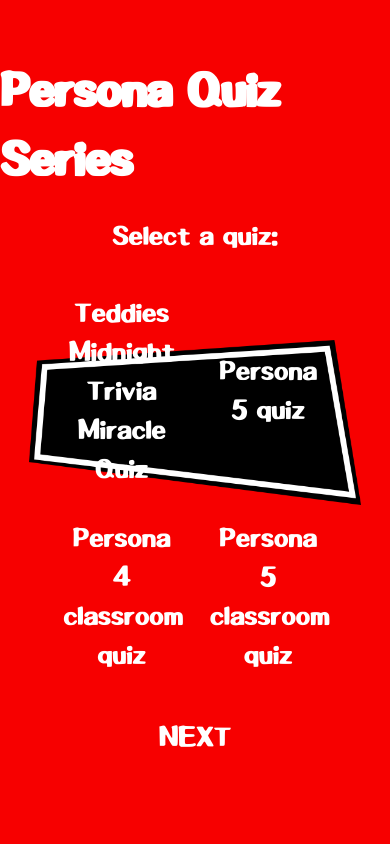
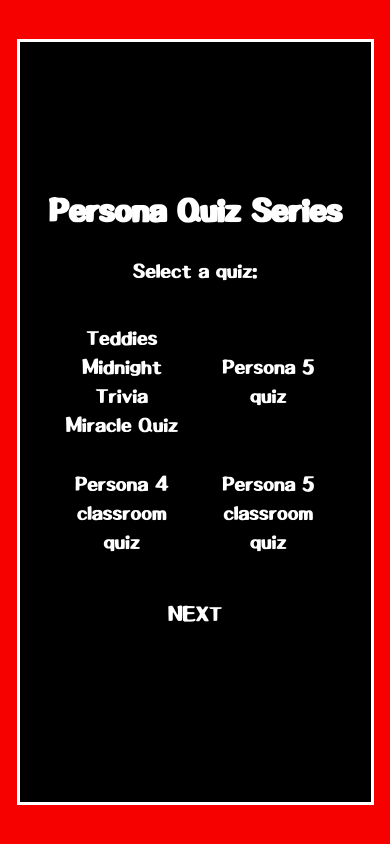
Before and after one commit to tbruner/quiz-app, a plain HTML site: page index.html in a window 390 px wide. Drawn offline with Linux system fonts and the light colour scheme.

Commit message:
Fix layout on mobile

```diff
--- a/index.css
+++ b/index.css
@@ -31,6 +31,7 @@ body {
 }
 #title {
   font-size: 1.75em;
+  text-align: center;
 }
 #qNumber {
   padding: 20px;
@@ -83,3 +84,18 @@ body {
 .qSelect {
   background: #555;
 }
+@media screen and (max-width: 1320px) {
+  #container {
+    background-image: none;
+    background-color: black;
+    border: solid white;
+    height: 90vh;
+    width: 90vw;
+  }
+  #title {
+    font-size: 1.2em;
+  }
+  #question-text, #qNumber, .questions, .btn {
+    font-size: .75em;
+  }
+}
```
